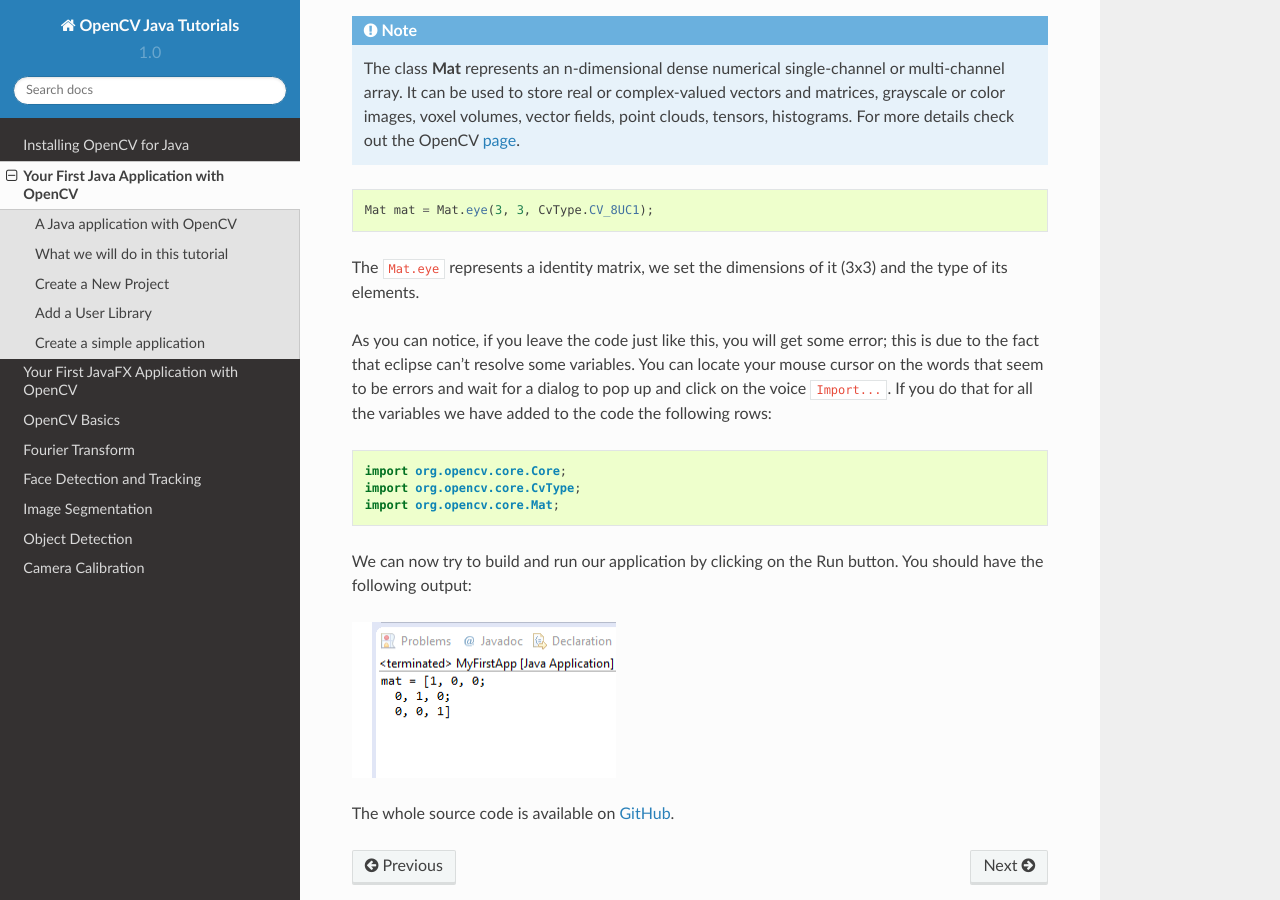
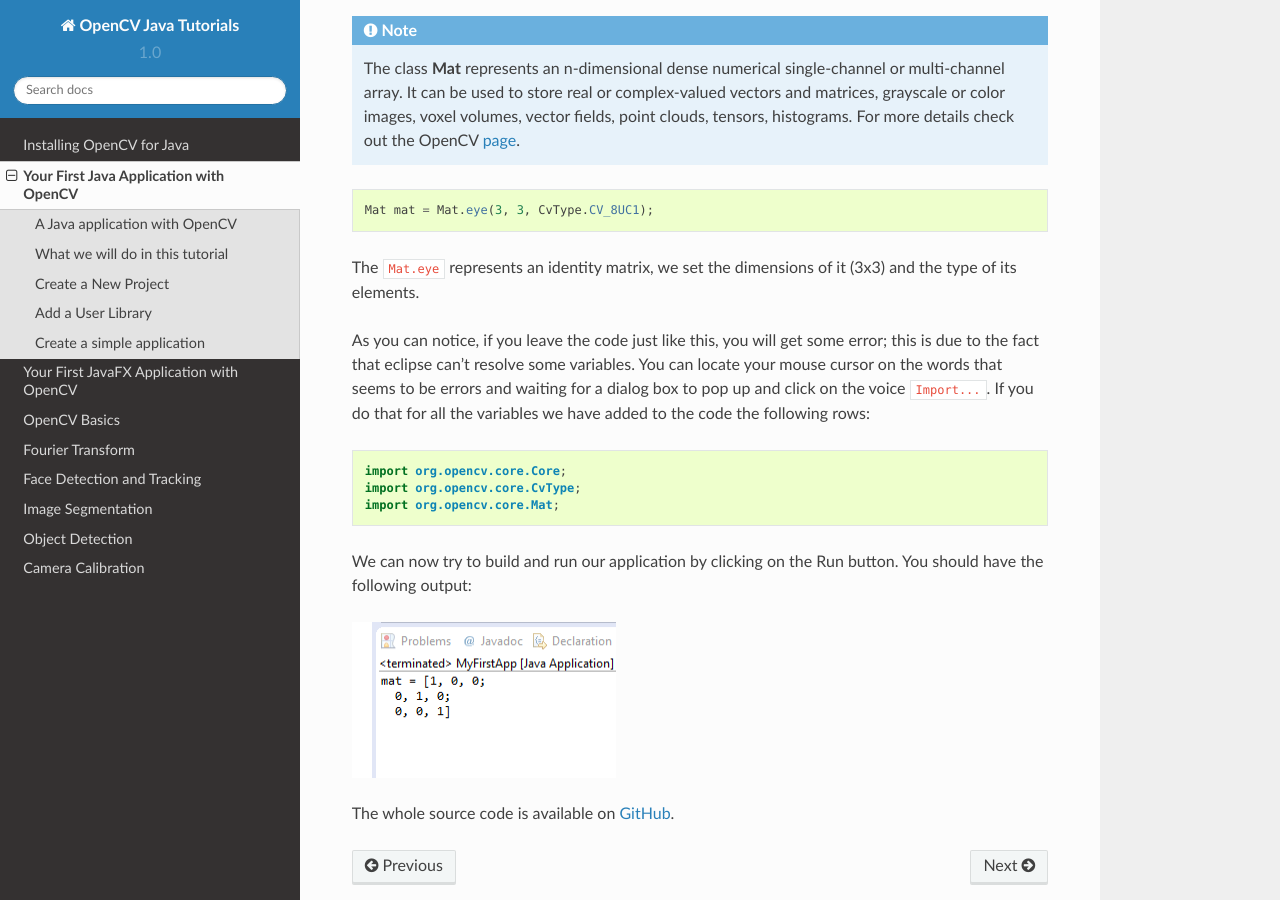
Before and after one commit to opencv-java/opencv-java-tutorials, a Sphinx documentation site: the page built from docs/source/02-first-java-application-with-opencv.rst, in a window 1280 px wide and 900 px high, scrolled down 2345 px. Built offline with Sphinx 7.4.7 and the Read the Docs theme 2.0.0, drawn with Linux system fonts in a browser that asks for light colours.

Commit message:
Typo errors

```diff
--- a/docs/source/02-first-java-application-with-opencv.rst
+++ b/docs/source/02-first-java-application-with-opencv.rst
@@ -67,9 +67,9 @@ Then we can define a new Mat.
 
     Mat mat = Mat.eye(3, 3, CvType.CV_8UC1);
 
-The ``Mat.eye`` represents a identity matrix, we set the dimensions of it (3x3) and the type of its elements.
+The ``Mat.eye`` represents an identity matrix, we set the dimensions of it (3x3) and the type of its elements.
 
-As you can notice, if you leave the code just like this, you will get some error; this is due to the fact that eclipse can't resolve some variables. You can locate your mouse cursor on the words that seem to be errors and wait for a dialog to pop up and click on the voice ``Import...``. If you do that for all the variables we have added to the code the following rows:
+As you can notice, if you leave the code just like this, you will get some error; this is due to the fact that eclipse can't resolve some variables. You can locate your mouse cursor on the words that seems to be errors and waiting for a dialog box to pop up and click on the voice ``Import...``. If you do that for all the variables we have added to the code the following rows:
 
 .. code-block:: java
 
```
